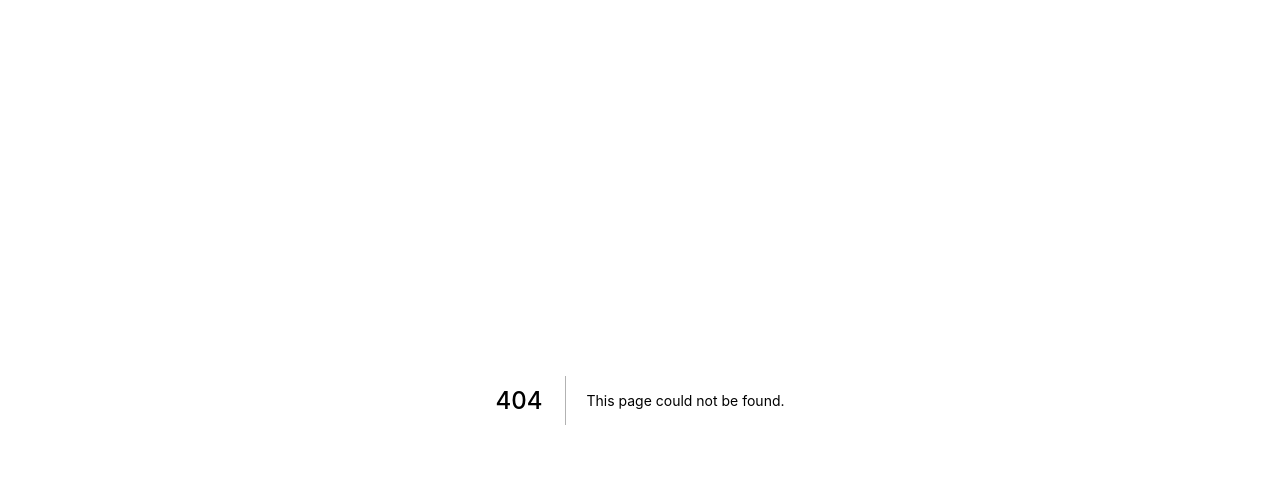
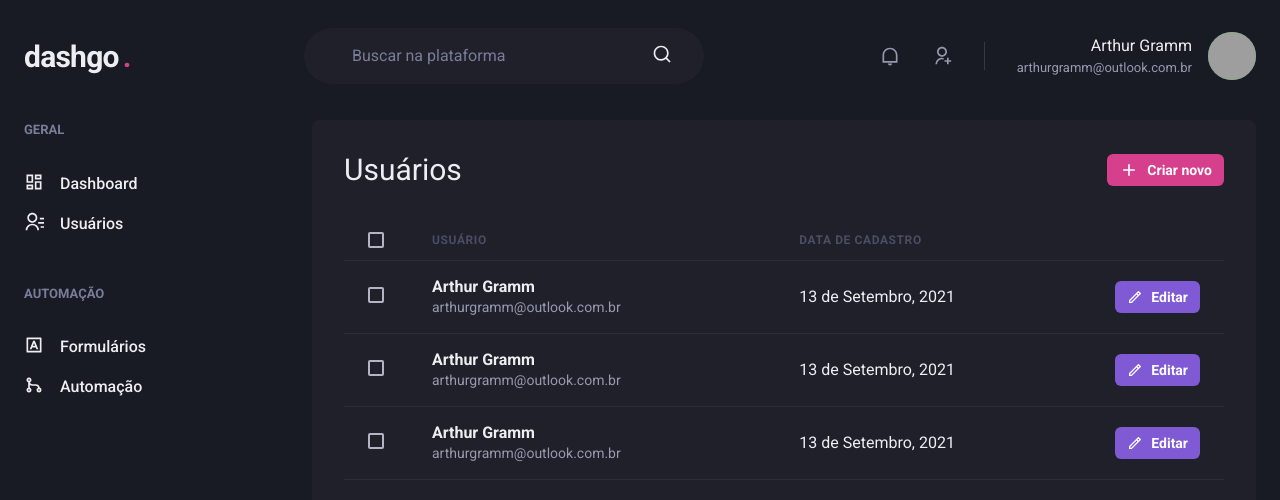
Before and after one commit to grammarthurf/dashgo, a Next.js app: page /users in a window 1280 px wide. Before the commit this address had no page. Shown: the top 500 px of the page. Built offline with nearby package versions, Linux system fonts and the light colour scheme; grey boxes are pictures that could not be loaded.

Commit message:
create table to list users

```diff
--- /dev/null
+++ b/src/pages/users/index.tsx
@@ -0,0 +1,131 @@
+import {
+  Box,
+  Flex,
+  Button,
+  Heading,
+  Icon,
+  Table,
+  Thead,
+  Tbody,
+  Tr,
+  Th,
+  Td,
+  Checkbox,
+  Text,
+} from '@chakra-ui/react';
+import { RiAddLine, RiPencilLine } from 'react-icons/ri';
+
+import { Header } from '../../components/Header';
+import { Sidebar } from '../../components/Sidebar';
+
+export default function UserList() {
+  return (
+    <Box>
+      <Header />
+
+      <Flex w="100%" mt="6" maxW={1480} mx="auto" px="6">
+        <Sidebar />
+
+        <Box flex="1" borderRadius={8} bg="gray.800" p="8">
+          <Flex mb="8" justify="space-between" align="center">
+            <Heading size="lg" fontWeight="normal">Usuários</Heading>
+
+            <Button
+              as="a"
+              size="sm"
+              fontSize="sm"
+              colorScheme="pink"
+              leftIcon={<Icon as={RiAddLine} fontSize="20" />}
+            >
+              Criar novo
+            </Button>
+          </Flex>
+
+          <Table colorScheme="whiteAlpha">
+            <Thead>
+              <Tr>
+                <Th px="6" color="gray.300" w="8">
+                  <Checkbox colorScheme="pink" />
+                </Th>
+                <Th>Usuário</Th>
+                <Th>Data de cadastro</Th>
+                <Th w="8"></Th>
+              </Tr>
+            </Thead>
+            <Tbody>
+              <Tr>
+                <Td px="6">
+                  <Checkbox colorScheme="pink" />
+                </Td>
+                <Td>
+                  <Box>
+                    <Text fontWeight="bold">Arthur Gramm</Text>
+                    <Text fontSize="sm" color="gray.300">arthurgramm@outlook.com.br</Text>
+                  </Box>
+                </Td>
+                <Td>13 de Setembro, 2021</Td>
+                <Td>
+                  <Button
+                    as="a"
+                    size="sm"
+                    fontSize="sm"
+                    colorScheme="purple"
+                    leftIcon={<Icon as={RiPencilLine} fontSize="16" />}
+                  >
+                    Editar
+                  </Button>
+                </Td>
+              </Tr>
+              <Tr>
+                <Td px="6">
+                  <Checkbox colorScheme="pink" />
+                </Td>
+                <Td>
+                  <Box>
+                    <Text fontWeight="bold">Arthur Gramm</Text>
+                    <Text fontSize="sm" color="gray.300">arthurgramm@outlook.com.br</Text>
+                  </Box>
+                </Td>
+                <Td>13 de Setembro, 2021</Td>
+                <Td>
+                  <Button
+                    as="a"
+                    size="sm"
+                    fontSize="sm"
+                    colorScheme="purple"
+                    leftIcon={<Icon as={RiPencilLine} fontSize="16" />}
+                  >
+                    Editar
+                  </Button>
+                </Td>
+              </Tr>
+              <Tr>
+                <Td px="6">
+                  <Checkbox colorScheme="pink" />
+                </Td>
+                <Td>
+                  <Box>
+                    <Text fontWeight="bold">Arthur Gramm</Text>
+                    <Text fontSize="sm" color="gray.300">arthurgramm@outlook.com.br</Text>
+                  </Box>
+                </Td>
+                <Td>13 de Setembro, 2021</Td>
+                <Td>
+                  <Button
+                    as="a"
+                    size="sm"
+                    fontSize="sm"
+                    colorScheme="purple"
+                    leftIcon={<Icon as={RiPencilLine} fontSize="16" />}
+                  >
+                    Editar
+                  </Button>
+                </Td>
+              </Tr>
+            </Tbody>
+          </Table>
+        </Box>
+      </Flex>
+    </Box>
+  )
+}
```
